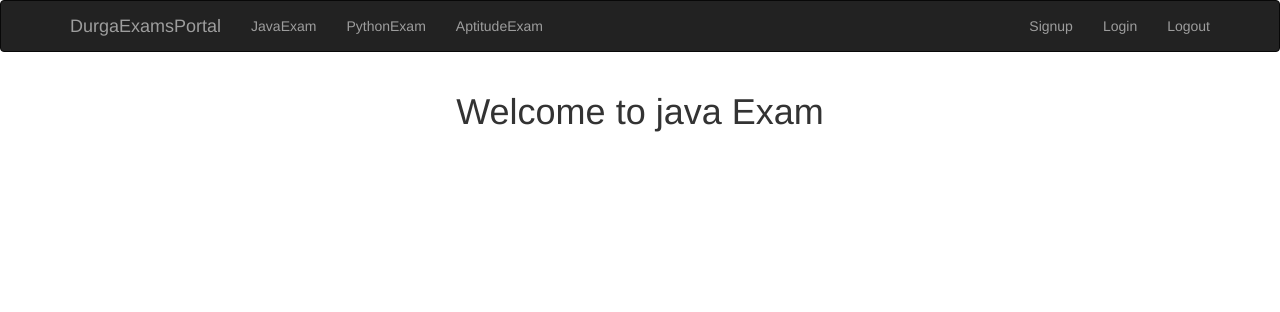
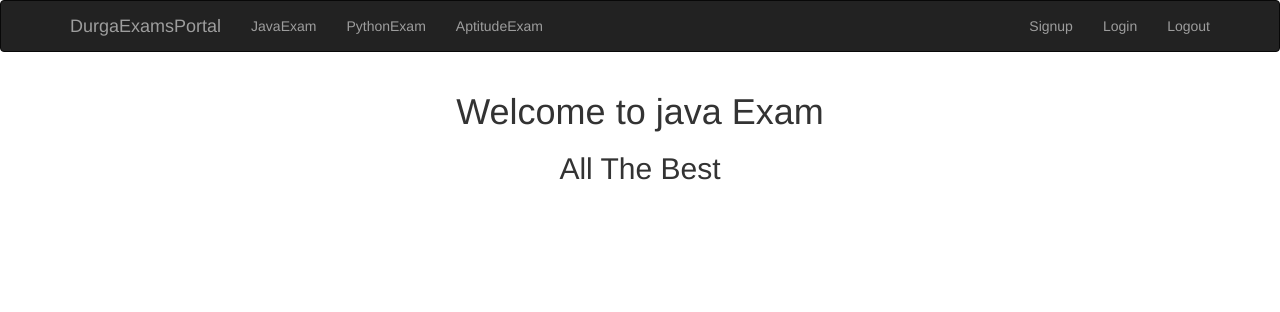
Before and after one commit to sivaram1511/newgitproject, a Python web app: template testapp/templates/testapp/javaexams.html in a window 1280 px wide. Shown: the top 312 px of the page. Run offline with Jinja, Linux system fonts and the light colour scheme; the template is opened without the code that fills it, so the values that code supplies are empty; some libraries are stand-ins or nearby versions.

Commit message:
add h2 tag

```diff
--- a/testapp/templates/testapp/javaexams.html
+++ b/testapp/templates/testapp/javaexams.html
@@ -4,6 +4,7 @@
     <div class="jumbotran">
      <div class="container" align="center">
      <h1>Welcome to java Exam</h1>
+     <h2>All The Best</h2>
      </div>
    </div>
    {%endblock%}
```
